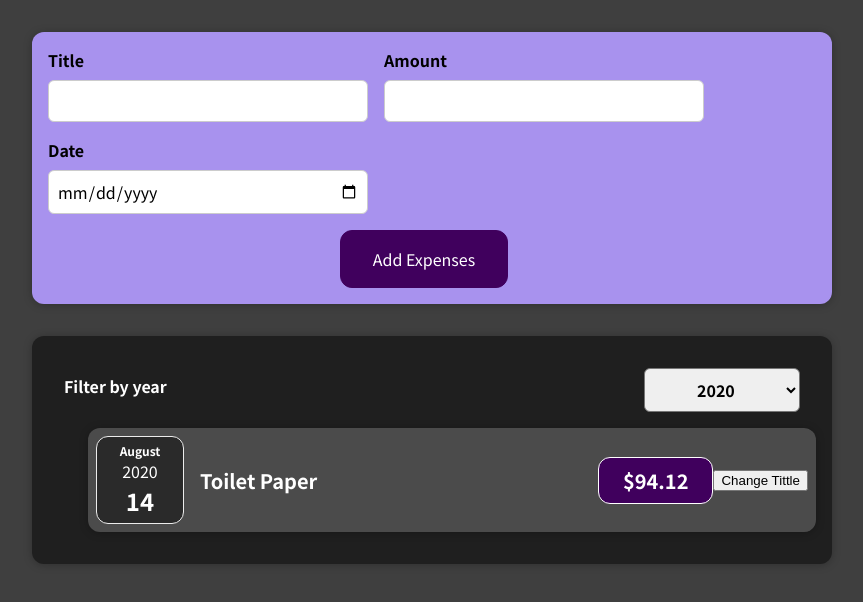
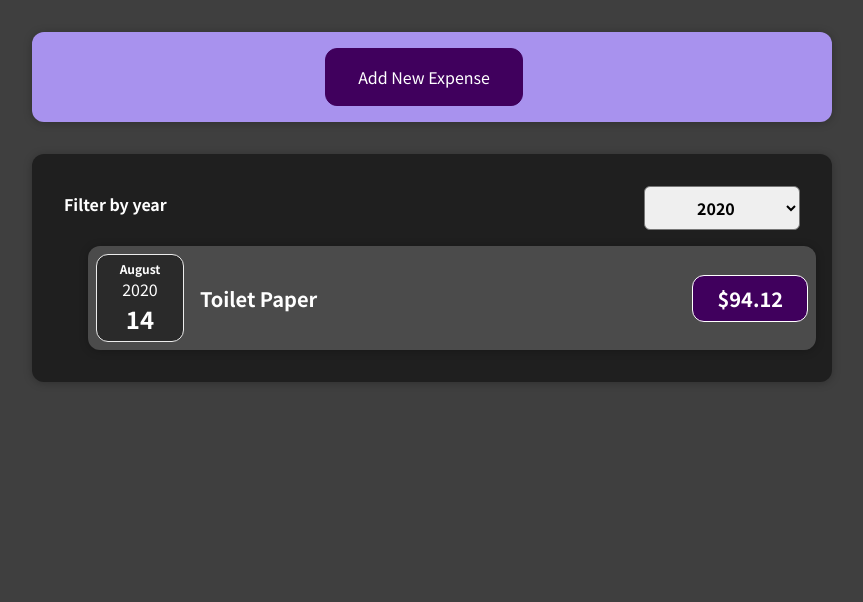
Before and after one commit to IvanSetiawan2001/react-guide-complete, a React (Create React App) app: page / in a window 1280 px wide. Shown: the top 602 px of the page, without its empty margins (208-1071 px from the left). Built offline with nearby package versions, Linux system fonts and the light colour scheme.

Commit message:
assignment 4 my answer

```diff
--- a/src/components/Expenses/ExpenseItem.js
+++ b/src/components/Expenses/ExpenseItem.js
@@ -1,15 +1,15 @@
-import { useState } from "react";
+// import { useState } from "react";
 import Card from "../UI/Card";
 import ExpenseDate from "./ExpenseDate";
 import "./ExpenseItem.css";
 
 const ExpenseItem = (props) => {
-  const [title, setTitle] = useState(props.title);
+  // const [title, setTitle] = useState(props.title);
 
-  const clickHandler = () => {
-    setTitle("Updated!");
-    console.log(title);
-  };
+  // const clickHandler = () => {
+  //   setTitle("Updated!");
+  //   console.log(title);
+  // };
 
   return (
     <ul>
@@ -20,7 +20,6 @@ const ExpenseItem = (props) => {
             <h2>{props.title}</h2>
             <div className="expense-item__price">${props.amount}</div>
           </div>
-          <button onClick={clickHandler}>Change Tittle</button>
         </Card>
       </div>
     </ul>
--- /dev/null
+++ b/src/components/NewExpense/AddNewData.js
@@ -0,0 +1,15 @@
+import "./ExpenseForm.css";
+
+const AddNewData = (props) => {
+  const showForm = () => {
+    props.onCancelClicked(1);
+  };
+
+  return (
+    <div className="new-Button">
+      <button onClick={showForm}>Add New Expense</button>
+    </div>
+  );
+};
+
+export default AddNewData;
--- a/src/components/NewExpense/ExpenseForm.css
+++ b/src/components/NewExpense/ExpenseForm.css
@@ -24,3 +24,7 @@
 .new-expense__actions {
   text-align: right;
 }
+
+.new-Button {
+  text-align: center;
+}
--- a/src/components/NewExpense/ExpensesForm.js
+++ b/src/components/NewExpense/ExpensesForm.js
@@ -1,3 +1,4 @@
+// on expense form
 import { useState } from "react";
 import "./ExpenseForm.css";
 
@@ -37,10 +38,15 @@ const ExpenseForm = (props) => {
     setEnteredTitle("");
     setEnteredAmount("");
     setEnteredDate("");
+    props.onCancelClicked(0);
+  };
+
+  const cancelHandler = (event) => {
+    props.onCancelClicked(0);
   };
 
   return (
-    <form onSubmit={submitHandler}>
+    <form onSubmit={submitHandler} onReset={cancelHandler}>
       <div className="new-expense__controls">
         <div className="new-expense__control">
           <label> Title</label>
@@ -71,7 +77,8 @@ const ExpenseForm = (props) => {
           ></input>
         </div>
       </div>
-      <div className="new-expenses__action">
+      <div className="new-expense__actions">
+        <button type="reset">Cancel</button>
         <button type="submit">Add Expenses</button>
       </div>
     </form>
--- a/src/components/NewExpense/NewExpense.js
+++ b/src/components/NewExpense/NewExpense.js
@@ -1,7 +1,11 @@
+import { useState } from "react";
+import AddNewData from "./AddNewData";
 import ExpenseForm from "./ExpensesForm";
 import "./NewExpenses.css";
 
 const NewExpenses = (props) => {
+  const [pointer, newPointer] = useState(0);
+
   const saveExpesenseDataHandler = (enteredExpenseData) => {
     const expenseData = {
       ...enteredExpenseData,
@@ -10,11 +14,21 @@ const NewExpenses = (props) => {
     props.onAddExpense(expenseData);
   };
 
-  return (
-    <div className="new-expense">
-      <ExpenseForm onSaveExpenseData={saveExpesenseDataHandler} />
-    </div>
-  );
+  const changePointer = (sendback) => {
+    newPointer(sendback);
+  };
+
+  let expenseForm = <AddNewData onCancelClicked={changePointer} />;
+  if (pointer === 1) {
+    expenseForm = (
+      <ExpenseForm
+        onSaveExpenseData={saveExpesenseDataHandler}
+        onCancelClicked={changePointer}
+      />
+    );
+  }
+
+  return <div className="new-expense">{expenseForm}</div>;
 };
 
 export default NewExpenses;
--- a/src/components/NewExpense/NewExpenses.css
+++ b/src/components/NewExpense/NewExpenses.css
@@ -1,4 +1,5 @@
 .new-expense {
+  display: block;
   background-color: #a892ee;
   padding: 1rem;
   margin: 2rem auto;
```
Also changed, not shown: 1 other file (tests, documents, lock files or other folders).
